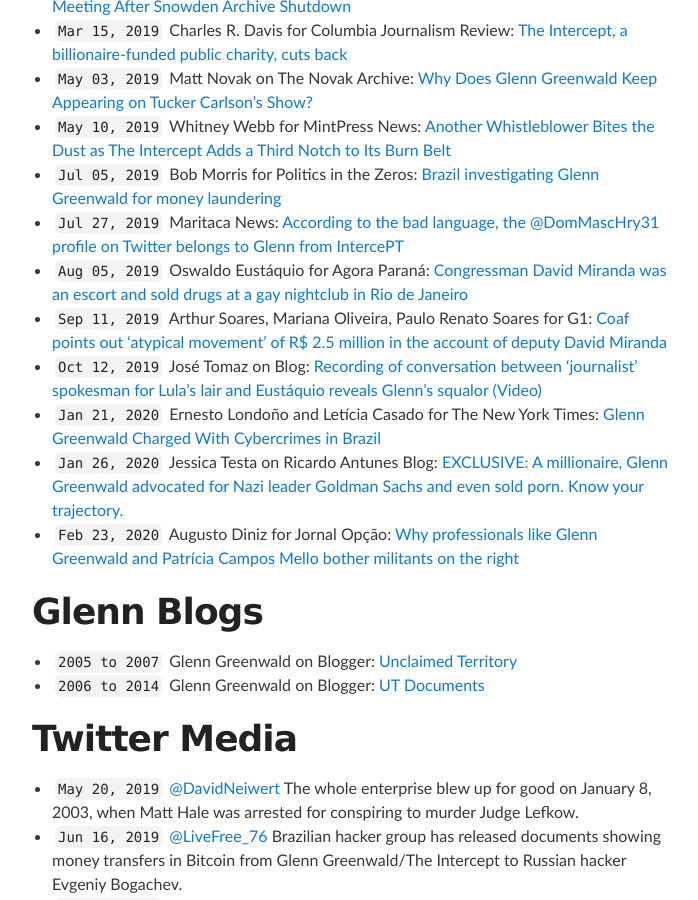
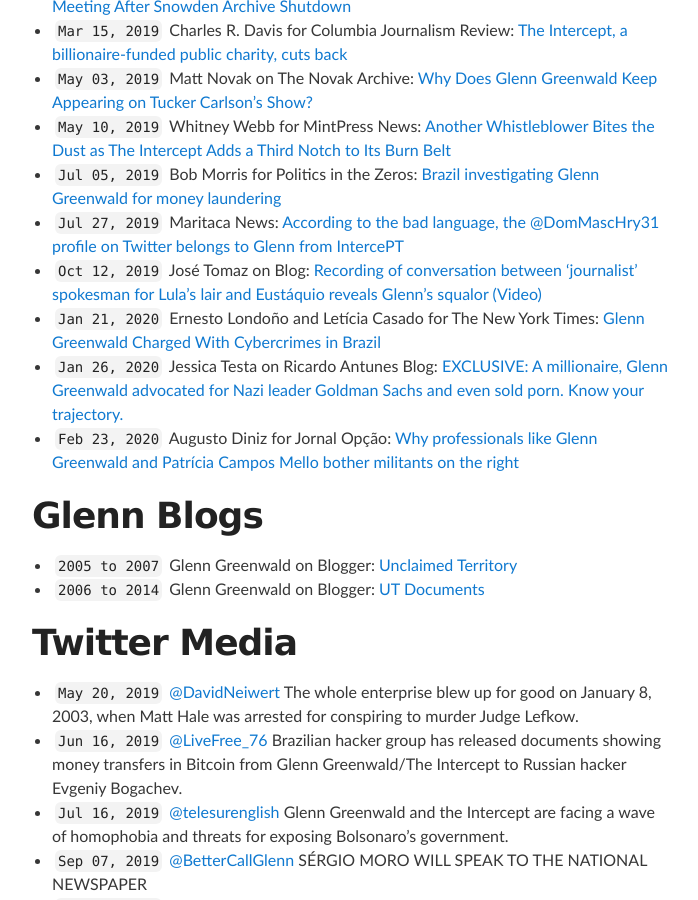
Before and after one commit to masternotions/masternotions.github.io, a Jekyll site: the page built from articles.md, in a window 1280 px wide and 900 px high, scrolled down 2703 px. Shown: the whole window, without its empty margins (288-986 px from the left). Built offline with Jekyll 4.4.1, drawn with Linux system fonts in a browser that asks for light colours.

Commit message:
Update articles.md

```diff
--- a/articles.md
+++ b/articles.md
@@ -67,8 +67,6 @@ title: Articles
 - ``May 10, 2019`` Whitney Webb for MintPress News: [Another Whistleblower Bites the Dust as The Intercept Adds a Third Notch to Its Burn Belt](https://www.mintpressnews.com/daniel-hale-another-whistleblower-bites-the-dust-as-the-intercept-adds-a-third-notch-to-its-burn-belt/258386/)
 - ``Jul 05, 2019`` Bob Morris for Politics in the Zeros: [Brazil investigating Glenn Greenwald for money laundering](https://polizeros.com/2019/07/05/brazil-investigating-glenn-greenwald-for-money-laundering/)
 - ``Jul 27, 2019`` Maritaca News: [According to the bad language, the @DomMascHry31 profile on Twitter belongs to Glenn from IntercePT](https://maritaca-news.blogspot.com/2019/07/segundo-as-mas-linguas-o-perfil.html)
-- ``Aug 05, 2019`` Oswaldo Eustáquio for Agora Paraná: [Congressman David Miranda was an escort and sold drugs at a gay nightclub in Rio de Janeiro](https://web.archive.org/web/20191210044025/http://www.agoraparana.com.br/noticia/deputado-david-miranda-era-garoto-de-programa-e-vendia-drogas-em-boate-gay-no-rio-de-janeiro)
-- ``Sep 11, 2019`` Arthur Soares, Mariana Oliveira, Paulo Renato Soares for G1: [Coaf points out 'atypical movement' of R$ 2.5 million in the account of deputy David Miranda](https://g1.globo.com/rj/rio-de-janeiro/noticia/2019/09/11/coaf-aponta-movimentacao-atipica-de-r-25-milhoes-em-conta-do-deputado-federal-david-miranda.ghtml)
 - ``Oct 12, 2019`` José Tomaz on Blog: [Recording of conversation between 'journalist' spokesman for Lula's lair and Eustáquio reveals Glenn's squalor (Video)](https://rota2014.blogspot.com/2019/10/gravacao-de-conversa-entre-jornalistas.html)
 - ``Jan 21, 2020`` Ernesto Londoño and Letícia Casado for The New York Times: [Glenn Greenwald Charged With Cybercrimes in Brazil](https://www.nytimes.com/2020/01/21/world/americas/glenn-greenwald-brazil-cybercrimes.html)
 - ``Jan 26, 2020`` Jessica Testa on Ricardo Antunes Blog: [EXCLUSIVE: A millionaire, Glenn Greenwald advocated for Nazi leader Goldman Sachs and even sold porn. Know your trajectory.](https://ricardoantunes.com.br/exclusivo-milionario-glenn-greenwald-advogou-para-lider-nazista-goldman-sachs-e-vendeu-ate-filme-porno-conheca-sua-trajetoria/)
```
